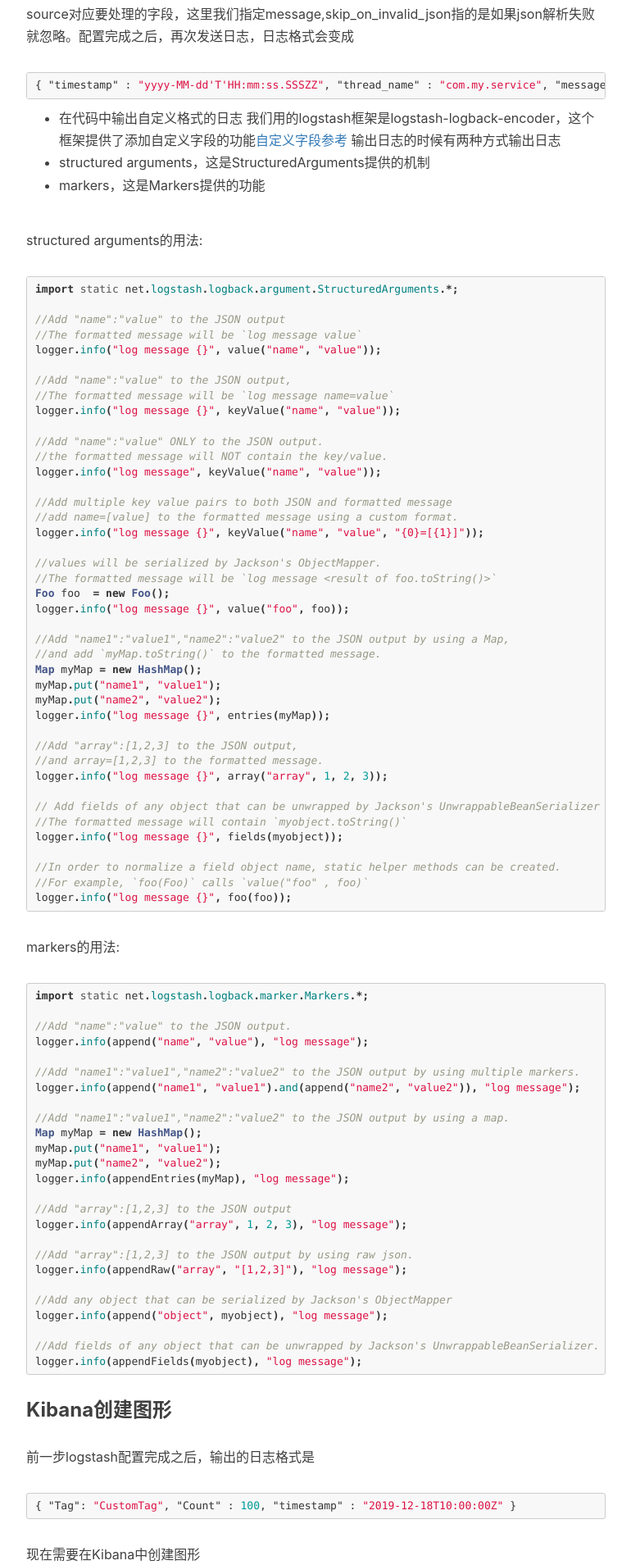
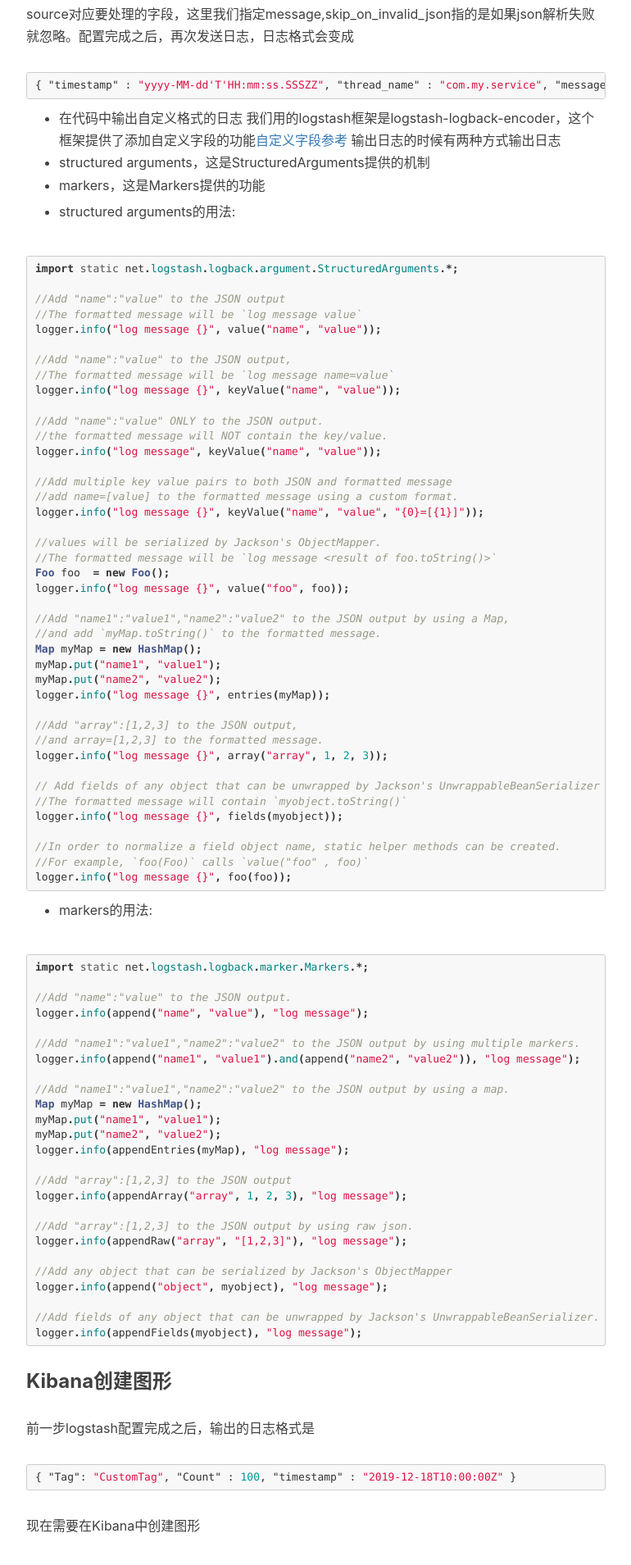
Before and after one commit to LeasyZhang/leasyzhang.github.io, a Jekyll site: the page built from _posts/2019-11-28-kibana-visualization.md, in a window 1280 px wide. Shown: the part 2084-3993 px from the top of the page at 82% size, without its empty margins (233-1003 px from the left). Built offline with Jekyll 4.4.1, drawn with Linux system fonts in a browser that asks for light colours; nearby versions of some CDN libraries; comment, search, counter and statistics services are not loaded.

````diff
--- a/_posts/2019-11-28-kibana-visualization.md
+++ b/_posts/2019-11-28-kibana-visualization.md
@@ -82,7 +82,7 @@ source对应要处理的字段，这里我们指定message,skip_on_invalid_json
 - structured arguments，这是StructuredArguments提供的机制
 - markers，这是Markers提供的功能
 
-structured arguments的用法:
+- structured arguments的用法:
 
 ```java
 import static net.logstash.logback.argument.StructuredArguments.*;
@@ -128,7 +128,7 @@ logger.info("log message {}", fields(myobject));
 logger.info("log message {}", foo(foo));
 ```
 
-markers的用法:
+- markers的用法:
 
 ```java
 import static net.logstash.logback.marker.Markers.*;
````
